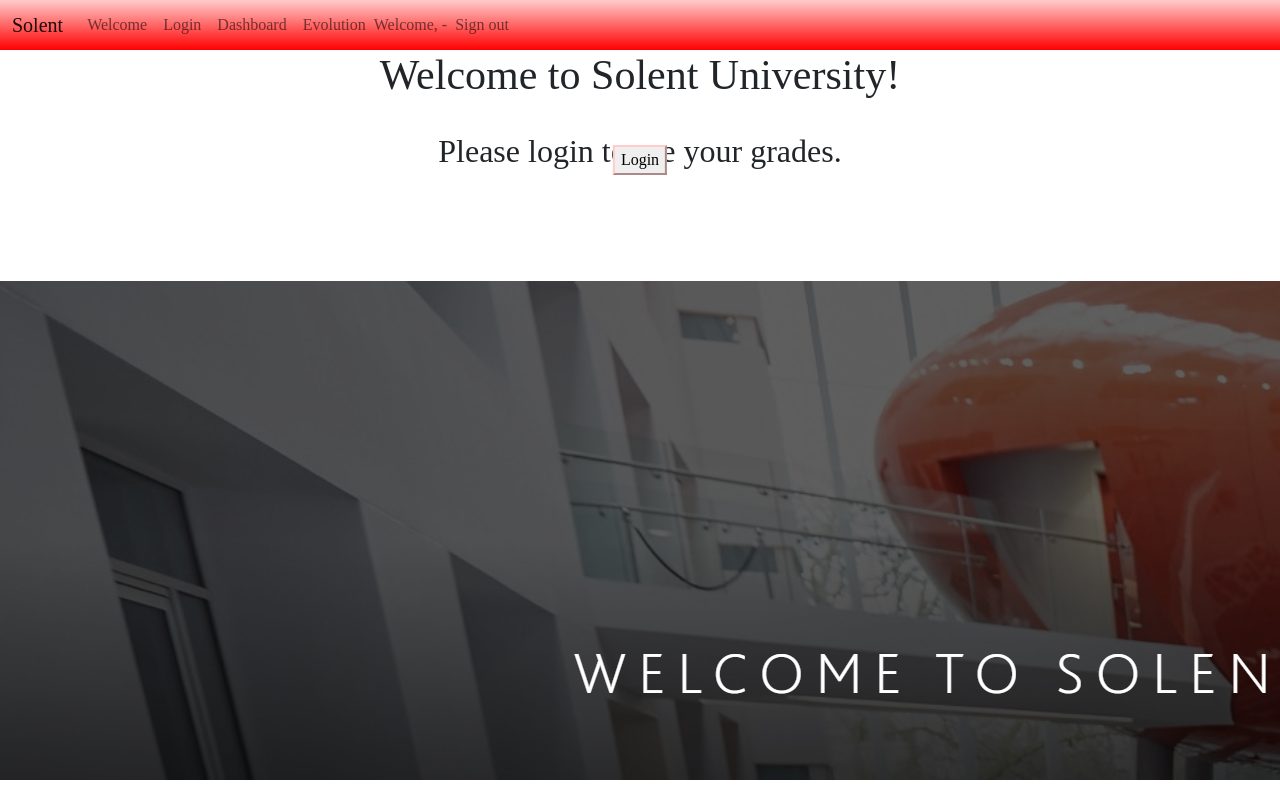
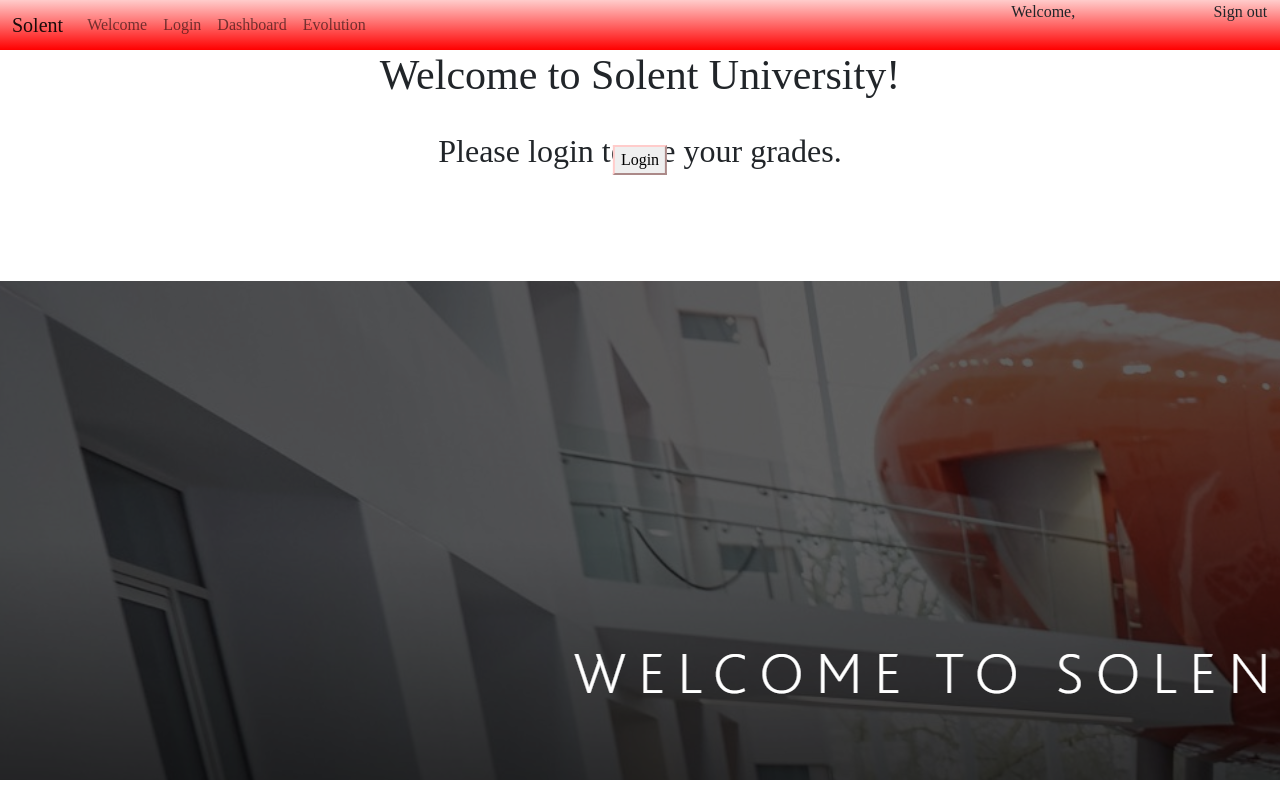
Before and after one commit to CristinaConsta/dashboard, a React (Create React App) app: page / in a window 1280 px wide. Shown: the top 800 px of the page. Built offline with nearby package versions, Linux system fonts and the light colour scheme; no server answers.

Commit message:
LoginCompleted

```diff
--- a/src/Components/Header.js
+++ b/src/Components/Header.js
@@ -2,19 +2,20 @@
 import PropTypes from 'prop-types';
 import { Link, useLocation } from "react-router-dom";
 import styled from "styled-components";
+import useAuth from "../services/firebase/useAuth";
 
 import NavigationBar from "./NavigationBar";
 
   function Header(props) {
 
     const {open, onClick, signOut} = props;
+    const { user } = useAuth();
 
-
-    const handleClick = (e) => {
-      e.preventDefault();
-      onClick(e);
-      console.log('Header.handleClick()');
-  }
+  //   const handleClick = (e) => {
+  //     e.preventDefault();
+  //     onClick(e);
+  //     console.log('Header.handleClick()');
+  // }
 
 
   const StyledWrapper = styled.div`
@@ -29,14 +30,34 @@
     justify-content: space-between;
   `;
 
+  const StyledUser = styled.div`
+  width: 20%;
+  background: linear-gradient(
+    180deg,
+    ${({ theme }) => theme.colors.lightRed} 0%,
+    ${({ theme }) => theme.colors.red} 100%
+  );
+  height: 50px;
+  display: flex;
+  justify-content: space-between;
+  margin-right: 1%;
+`;
+
+
     return (
         <div>
-       <StyledWrapper >
+        <StyledWrapper >
              <NavigationBar />
-               </StyledWrapper>
+        <StyledUser>
+        <p>Welcome, {user.email}</p>
+        <span style={{ cursor: "pointer" }} onClick={() => signOut()}> Sign out </span>
+        </StyledUser>
+        </StyledWrapper>
         </div>
     );
 }
+
+
 
     Header.propTypes = {
       onClick: PropTypes.func.isRequired,
--- a/src/Components/LoginForm.js
+++ b/src/Components/LoginForm.js
@@ -25,8 +25,9 @@
 `;
 
 const LoginForm = (props) =>{
+    const { onEmailSubmit, serverErrorMessage } = props;
 
-       const schema = yup.object().shape({
+    const schema = yup.object().shape({
         email: yup
             .string()
             .email("email is not valid")
@@ -43,14 +44,14 @@
         handleSubmit,
     } = useForm({ resolver: yupResolver(schema) });
 
-    const onSubmit = (data) => {
-        console.log(data);
-    };
+    // const onSubmit = (data) => {
+    //     console.log(data);
+    // };
 
     return(
         <>
          <StyledHeading1> Login </StyledHeading1>
-           <form onSubmit = { handleSubmit(onSubmit) }>
+           <form onSubmit = { handleSubmit(onEmailSubmit) }>
                 <StyledParagraph>
                     <label>Email </label>
                     <input {...register("email", { required: true })}></input>
@@ -74,6 +75,9 @@
 }
 
 
-LoginForm.propTypes={};
+LoginForm.propTypes={
+    onEmailSubmit: PropTypes.func.isRequired,
+    serverErrorMessage: PropTypes.string.isRequired
+};
 
 export default LoginForm ;
--- a/src/Components/NavigationBar.js
+++ b/src/Components/NavigationBar.js
@@ -4,13 +4,12 @@
 import '../App.css';
 import Login from '../Views/Login';
 import React, { useState } from 'react';
-import useAuth from "../services/firebase/useAuth";
+
 
 function NavigationBar(props) {
 
   const [show, setShow] = useState(false);
   const {open, onClick, signOut} = props;
-  const { user } = useAuth();
 
   return (
     <Navbar collapseOnSelect variant="light" expand="lg" sticky="top" className="coloured-nav">
@@ -23,14 +22,9 @@
             <Nav.Link onClick={() => setShow(true)}>Login</Nav.Link>
             <Nav.Link href="/Dashboard">Dashboard</Nav.Link>
             <Nav.Link href="/Charts">Evolution</Nav.Link>
-            <Navbar.Text> Welcome, {user.displayName} - {user.email}</Navbar.Text>
-            <Nav.Link style={{ cursor: "pointer" }} onClick={() => signOut()}> Sign out </Nav.Link>
           </Nav>
         </Navbar.Collapse>
       </Container>
-
-
-
       <Login show={show} close={() => setShow(false)} />
     </Navbar>
   );
--- a/src/Views/Login.js
+++ b/src/Views/Login.js
@@ -10,7 +10,7 @@
   const [severErrorMessage, setServerErrorMessage] = useState("");
 
   const handleEmailSubmit = async (data) => {
-      console.log("Join.handleEmailSubmit(): data = ", data);
+      console.log("Login.handleEmailSubmit(): data = ", data);
 
       try {
           const { email, password } = data;
```
